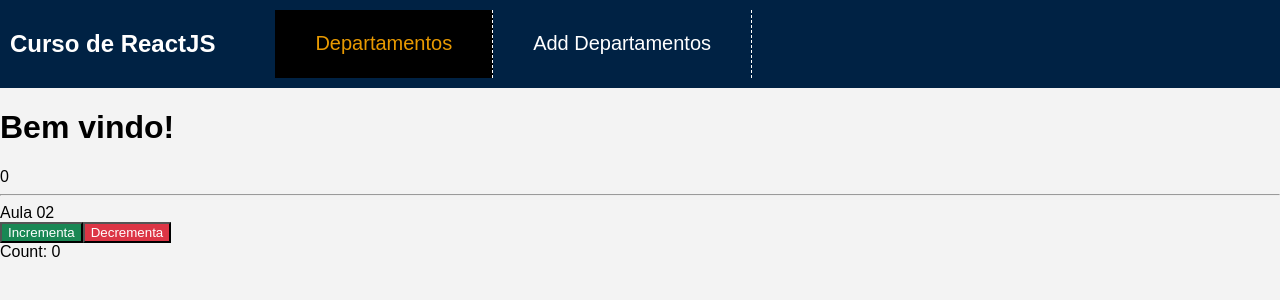
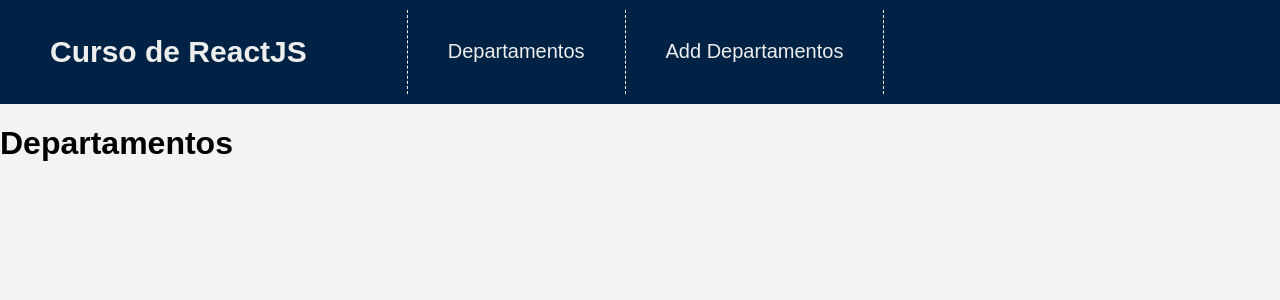
Before and after one commit to csfeijo/1606074-reactjs-procempa, a React (Create React App) app in the folder curso-reactjs/: page /departamentos in a window 1280 px wide. Shown: the top 300 px of the page. Built offline with nearby package versions, Linux system fonts and the light colour scheme.

Commit message:
Aula 04 - Rotas

```diff
--- a/curso-reactjs/package.json
+++ b/curso-reactjs/package.json
@@ -8,6 +8,7 @@
     "@testing-library/user-event": "^13.5.0",
     "react": "^18.2.0",
     "react-dom": "^18.2.0",
+    "react-router-dom": "^6.4.2",
     "react-scripts": "5.0.1",
     "styled-components": "^5.3.6",
     "web-vitals": "^2.1.4"
--- a/curso-reactjs/src/App.js
+++ b/curso-reactjs/src/App.js
@@ -1,46 +1,38 @@
-import React, { useEffect, useState } from 'react';
+import React from 'react';
 import './assets/scss/main.scss';
-import Button from './components/Button';
-import Titulo from './components/Titulo';
+import { ThemeProvider } from 'styled-components';
+import { light, dark } from './Theme';
 import Menu from './components/Menu';
+import {
+  BrowserRouter,
+  Routes,
+  Route
+} from 'react-router-dom';
+import Home from './pages/Home';
+import Departamentos from './pages/Departamentos';
 
 function App() {
+  return (
+    <ThemeProvider theme={dark}>
+      <BrowserRouter>
+      <Menu />
+      <Routes>
+        <Route path='/'>
+          <Route index element={<Home/>} />
 
-  const [ count, setCount ] = useState(0);
+          <Route path='/departamentos'>
+            <Route index element={<Departamentos/>} />
+            <Route path='new' element={<h1>Add Departamento</h1>} />
+            <Route path=':idDepartamento' element={<h1>Detalha Departamento</h1>} />
+          </Route>
 
-  useEffect(() => {
-    console.log('State mudou...', count);
-  }, [count])
-
-  return (
-    <>
-      <Menu />
-      <Titulo aula='Aula 02' turma={count} />
-
-      <Button
-        onClick={() => {
-          setCount(count + 1)
-        }}
-        variant='success'
-      >
-        Incrementa
-      </Button>
-
-
-      <Button
-        onClick={() => {
-          setCount(count - 1)
-        }}
-        variant='danger'
-      >
-        Decrementa
-      </Button>
-
-      <br/>
-      Count: {count}
-
-    </>
+        </Route>
+        {/* Idealmente fica fora do escopo do / - no final das regras */}
+        <Route path='*' element={<h1>Not Found</h1>}/>
+      </Routes>
+      </BrowserRouter>
+    </ThemeProvider>
   )
 }
 
-export default App
+export default App;
--- /dev/null
+++ b/curso-reactjs/src/Theme.js
@@ -0,0 +1,15 @@
+export const dark = {
+  name: 'dark-theme',
+  colors: {
+    background: '#002244',
+    mainColor: '#eeeeee'
+  }
+}
+
+export const light = {
+  name: 'light-theme',
+  colors: {
+    background: '#eeeeee',
+    mainColor: '#002244'
+  }
+}
--- a/curso-reactjs/src/components/Button/styles.js
+++ b/curso-reactjs/src/components/Button/styles.js
@@ -29,6 +29,8 @@ const getVariant = (variant) => {
 
 
 const Container = styled.button`
+  padding: 10px;
+  border-radius: 4px;
   ${props => getVariant(props.variant)}
 `;
 
--- a/curso-reactjs/src/components/Menu/index.js
+++ b/curso-reactjs/src/components/Menu/index.js
@@ -7,15 +7,19 @@ import {
 const Menu = () => {
   return (
     <Nav>
-      <h1>Curso de ReactJS</h1>
       <LinkNav
-        active={true}
-        href="#"
+        to="/"
+      >
+        <h1>Curso de ReactJS</h1>
+      </LinkNav>
+
+      <LinkNav
+        to="/departamentos"
       >
         Departamentos
       </LinkNav>
 
-      <LinkNav href="#">Add Departamentos</LinkNav>
+      <LinkNav to="/departamentos/new">Add Departamentos</LinkNav>
 
     </Nav>
   )
--- a/curso-reactjs/src/components/Menu/styles.js
+++ b/curso-reactjs/src/components/Menu/styles.js
@@ -1,8 +1,11 @@
 import styled, { css } from 'styled-components';
+import { Link } from 'react-router-dom';
 
 export const Nav = styled.nav`
-  background: #002244;
-  color: white;
+
+  background: ${({ theme }) => theme.colors.background};
+
+  color: ${({ theme }) => theme.colors.mainColor};
 
   display: flex;
   align-items: stretch;
@@ -13,9 +16,8 @@ export const Nav = styled.nav`
   }
 `;
 
-export const LinkNav = styled.a`
-  /* background: ${props => props.active ? 'black' : 'transparent'}; */
-  color: white;
+export const LinkNav = styled(Link)`
+  color: ${({ theme }) => theme.colors.mainColor};
   font-size: 20px;
   padding: 0 40px;
   display: flex;
@@ -30,9 +32,6 @@ export const LinkNav = styled.a`
       color: #E89900;
   `}
 
-
-
-
   &:hover {
     text-decoration: underline;
   }
--- /dev/null
+++ b/curso-reactjs/src/pages/Departamentos/index.js
@@ -0,0 +1,9 @@
+import React from 'react';
+
+const Departamentos = () => {
+  return (
+    <h1>Departamentos</h1>
+  )
+}
+
+export default Departamentos;
--- /dev/null
+++ b/curso-reactjs/src/pages/Home/index.js
@@ -0,0 +1,9 @@
+import React from 'react';
+
+const Home = () => {
+  return (
+    <h1>Home</h1>
+  )
+}
+
+export default Home;
```
Also changed, not shown: 2 other files (tests, documents, lock files or other folders).
